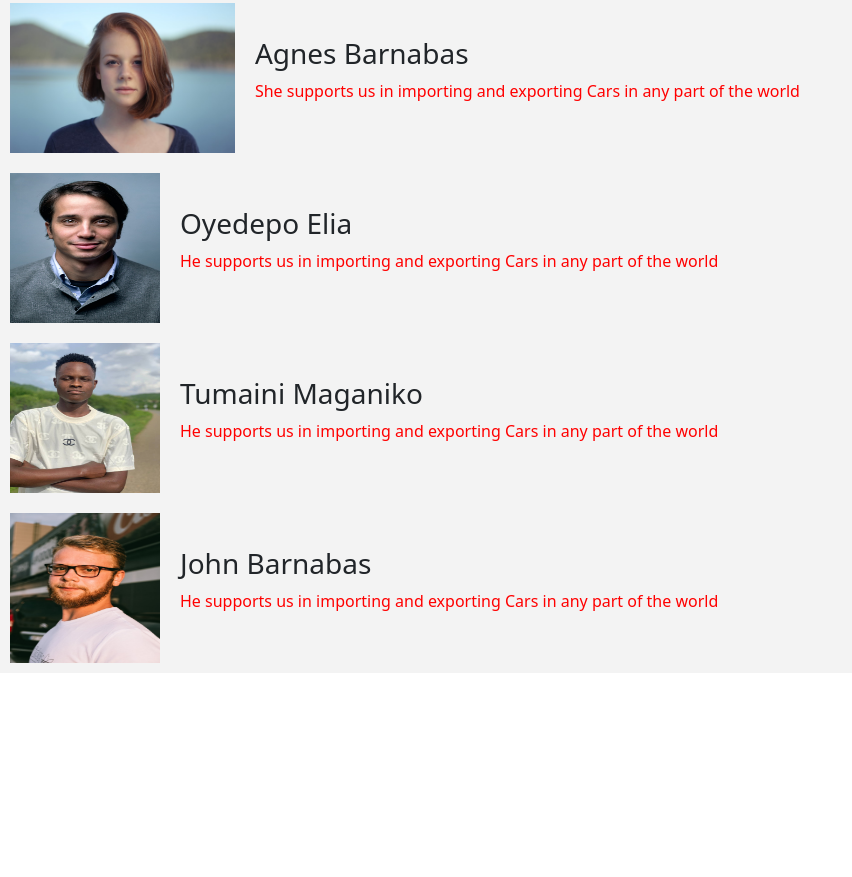
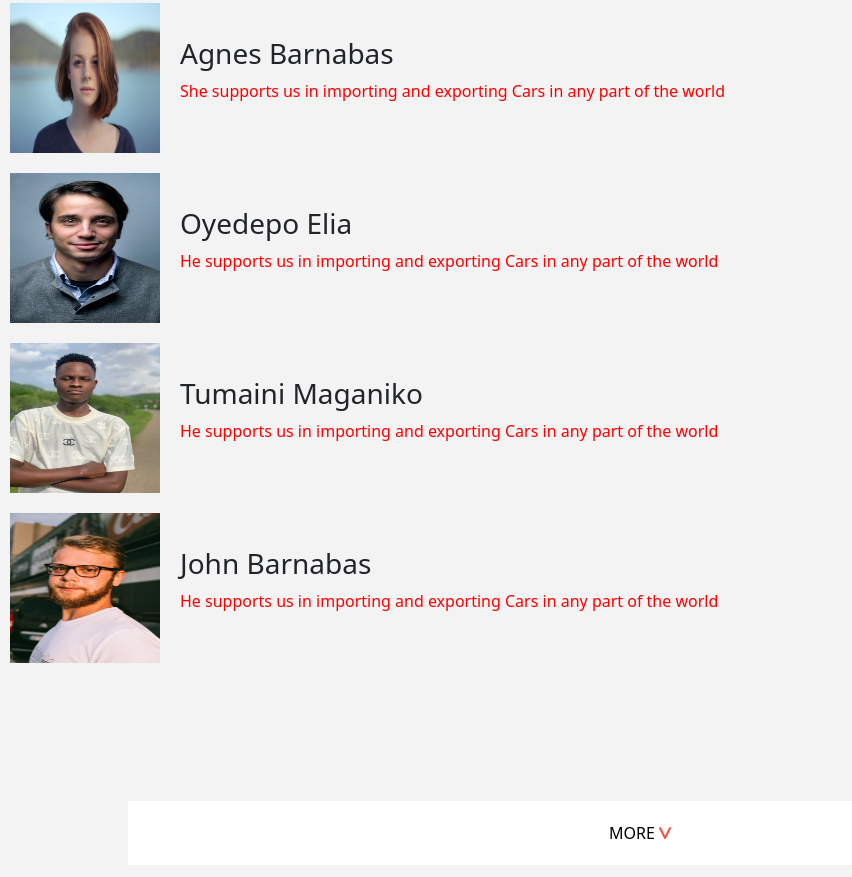
Before and after one commit to tumainimaganiko/Vehicle-Company, a website: page index.html in a window 1280 px wide. Shown: the part 1618-2495 px from the top of the page, without its empty margins (0-852 px from the left). Before the commit the page ends 2291 px from the top, so only its background shows below. Drawn offline with nearby package versions, Linux system fonts and the light colour scheme.

Commit message:
Add Button

```diff
--- a/index.html
+++ b/index.html
@@ -122,6 +122,7 @@
                     <p>He supports us in importing and exporting Cars in any part of the world</p>
                 </div>
             </div>
+            <button>MORE <i class="fa-solid fa-greater-than fa-rotate-90" style="color: #ff4b39;"></i></button>
         </section>
     </main>
     <script src="https://cdn.jsdelivr.net/npm/bootstrap@5.0.2/dist/js/bootstrap.bundle.min.js" integrity="sha384-MrcW6ZMFYlzcLA8Nl+NtUVF0sA7MsXsP1UyJoMp4YLEuNSfAP+JcXn/tWtIaxVXM" crossorigin="anonymous"></script>
--- a/styles.css
+++ b/styles.css
@@ -1,5 +1,4 @@
 body {
-    background-color: #f3f3f3;
     margin: 0;
     font-family: 'Lato';
 }
@@ -114,6 +113,7 @@ input {
 
 .partcipants img{
     min-width: 150px;
+    max-width: 150px;
     height: 150px;
     margin: 10px;
 }
@@ -126,3 +126,14 @@ input {
     text-align: justify;
     color: red;
 }
+
+.partcipants button {
+    /* position: relative;
+    left: 50%; */
+    width: 80%;
+    margin: 10%;
+    padding: 20px;
+    border-color: #ececec;
+    background-color: white;
+    border: none;
+}
```
